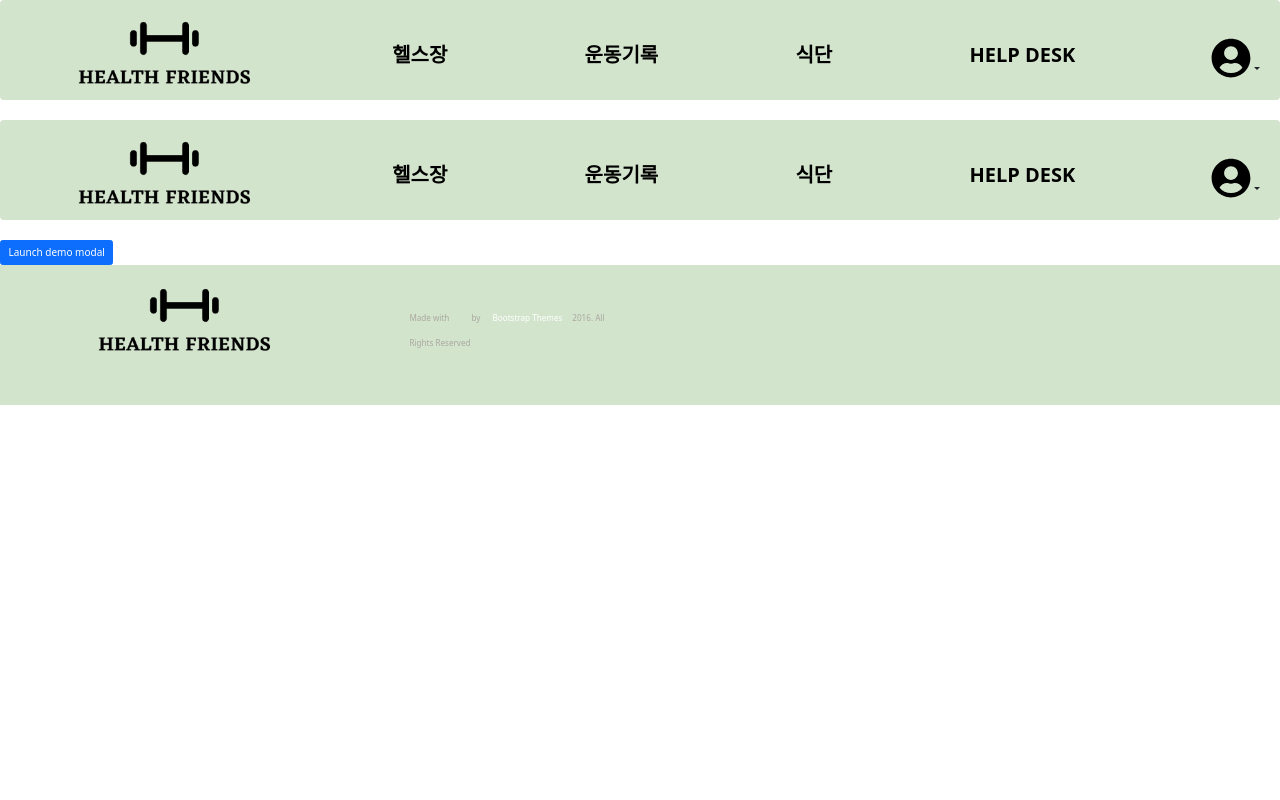
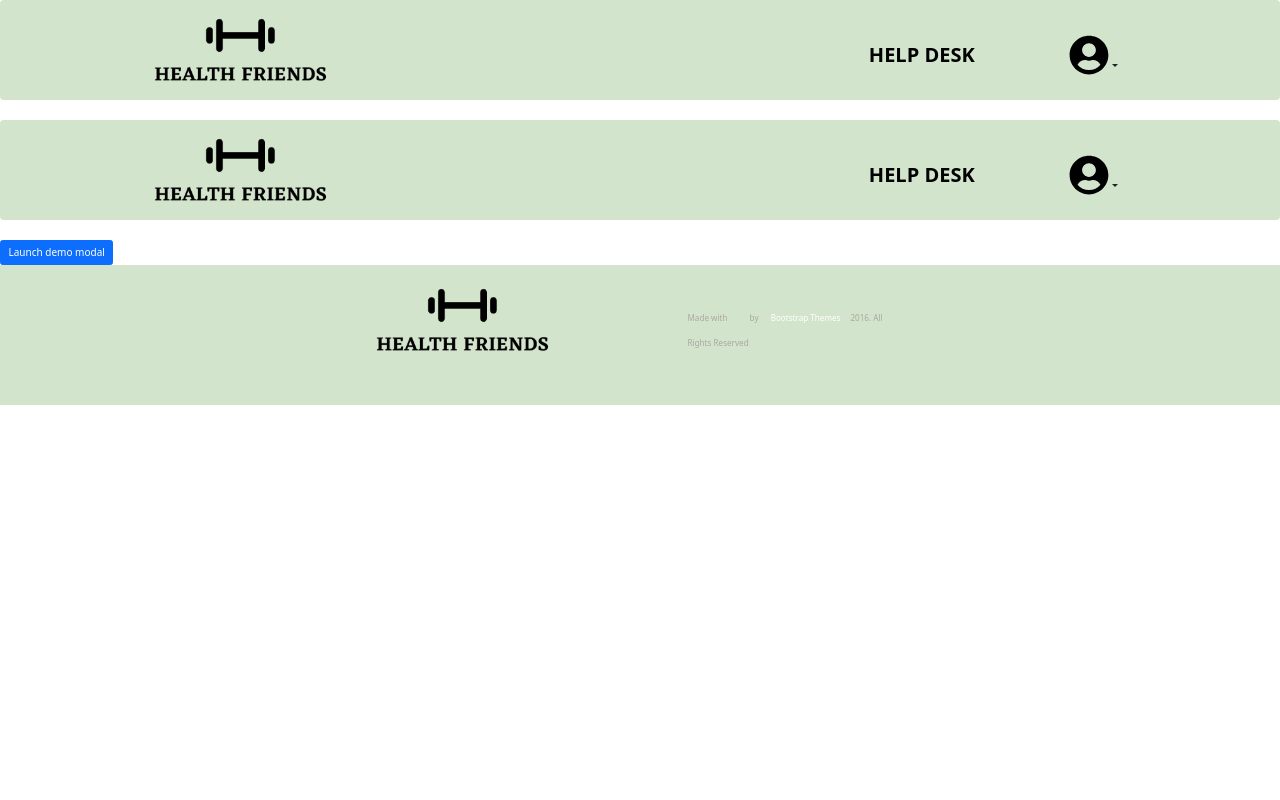
Before and after one commit to yjyjyj1991/health-friends, a React (Create React App) app in the folder Front-end/health-friends-app/: page /foods in a window 1280 px wide. Shown: the top 800 px of the page. Built offline with nearby package versions, Linux system fonts and the light colour scheme.

Commit message:
fix: 로그인/비로그인 메인화면

```diff
--- a/Front-end/health-friends-app/src/App.css
+++ b/Front-end/health-friends-app/src/App.css
@@ -1,5 +1,8 @@
 .App {
     text-align: center;
+    height: 100%;
+    display: flex;
+    flex-direction: column;
 }
 
 .myProfile {
--- a/Front-end/health-friends-app/src/components/Board/Board.js
+++ b/Front-end/health-friends-app/src/components/Board/Board.js
@@ -28,8 +28,8 @@ const Board = () => {
         console.log(Error);})
   },[]);
   return (
-    <div sytle={{minHeight:'100vh'}}>
-      <Header/>
+    <div sytle={{flex: '1'}}>
+      {/* <Header/> */}
       <div className='container_board'>
         <div className='text-center'>
           <h1 style={{ fontSize: '5rem' }}>공지사항</h1>
@@ -86,7 +86,7 @@ const Board = () => {
           </Table>
         </div>
       </div>
-      <Footer/>
+      {/* <Footer/> */}
     </div>
   );
 };
--- a/Front-end/health-friends-app/src/components/Header/Header.css
+++ b/Front-end/health-friends-app/src/components/Header/Header.css
@@ -1,11 +1,30 @@
 .navbar {
   background-color: #D3E4CD;
-  height: 10rem;
+  /* height: 10rem; */
+  /* position: sticky; */
+  width: 100%;
+  min-width: 1250px;
+  height: 100px;
+  top: 0px;
+  left: 0px;
+  right: 0px;
 }
+/* .container-fluid {
+  top: 0px;
+  left: 0px;
+  right: 0px;
+  display: flex;
+  width: 100%;
+  min-width: 1250px;
+  height: 100px;
+  align-items: center;
+  justify-content: space-between;
+} */
 .container {
   display: flex;
   flex-direction: row;
-  flex-wrap: wrap;
+  justify-content: space-between;
+  /* flex-wrap: wrap; */
 }
 .user_img {
   background-color: #D3E4CD;
--- a/Front-end/health-friends-app/src/components/Header/Header.js
+++ b/Front-end/health-friends-app/src/components/Header/Header.js
@@ -30,48 +30,56 @@ const Header = (props) => {
 
   return (
   <nav className="navbar navbar-expand-lg sticky-top">
-    <div className="container">
-      <div className="col-2">
+    <div className="container-fluid">
+      {auth.user && <div className="container d-flex justify-content-between">
         <Link to='/'>
-          <p className="navbar-brand navbar-left m-0 p-0 mb-4" >
-          <img src={logo} alt="logo" style={{height: '7rem'}}/> </p>
+          <img src={logo} alt="logo" style={{height: '7rem'}}/>
         </Link>
-      </div>
-      <div className="col-10">
-        <div className="d-flex justify-content-evenly">
         <Link to='/rooms'>
           <p className="room nav-link" style={{color:'black'} }>헬스장</p>
         </Link>
-          <a className="room nav-link" href="#exercise" style={{color:'black'}}>운동기록</a>
-          {/* <a className="room nav-link" href="#diet" style={{color:'black'}}>식단</a> */}
+        <Link to='/diet'>
+          <p className="room nav-link" style={{color:'black'} }>운동기록</p>
+        </Link>
         <Link to='/diet'>
           <p className="room nav-link" style={{color:'black'} }>식단</p>
         </Link>
         <Link to='/boards'>
           <p className="room nav-link" style={{color:'black'} }>HELP DESK</p>
         </Link>
-        </div>
-      </div>
-      <div className="col-1">
         <Dropdown className="mt-4">
           <Dropdown.Toggle className='user_img' variant="white">
             <FontAwesomeIcon icon={faUserCircle} size="4x" color="black" />
           </Dropdown.Toggle>
-          {auth.user && <Dropdown.Menu className="text-center" align="end">
+          <Dropdown.Menu className="text-center" align="end">
             <Dropdown.Item onClick={changePw} className="mt-3">비밀번호변경</Dropdown.Item>
             <Dropdown.Item onClick={logout} className="mt-3">로그아웃</Dropdown.Item>
-          </Dropdown.Menu>}
-          {!auth.user && <Dropdown.Menu className="text-center" align="end">
+          </Dropdown.Menu>
+        </Dropdown>
+        </div>
+      }
+      {!auth.user && <div className="container d-flex justify-content-between">
+        <Link to='/'>
+          <img src={logo} alt="logo" style={{height: '7rem'}}/>
+        </Link>
+          <p className="room nav-link" style={{color:'black', visibility:'hidden'} }>헬스장</p>
+          <p className="room nav-link" style={{color:'black', visibility:'hidden'} }>운동기록</p>
+          <p className="room nav-link" style={{color:'black', visibility:'hidden'} }>식단</p>
+        <Link to='/boards'>
+          <p className="room nav-link" style={{color:'black'} }>HELP DESK</p>
+        </Link>
+        <Dropdown className="mt-4">
+          <Dropdown.Toggle className='user_img' variant="white">
+            <FontAwesomeIcon icon={faUserCircle} size="4x" color="black" />
+          </Dropdown.Toggle>
+        <Dropdown.Menu className="text-center" align="end">
             <Dropdown.Item  className="mt-3" onClick={handleLogin}>로그인</Dropdown.Item>
             <Dropdown.Item  className="mt-3" onClick={handleSignup}>회원가입</Dropdown.Item>
-          </Dropdown.Menu>}
+          </Dropdown.Menu>
         </Dropdown>
         </div>
+      }
     </div>
-
-
-
-
   </nav>
 
   );
--- a/Front-end/health-friends-app/src/components/Main/Main.js
+++ b/Front-end/health-friends-app/src/components/Main/Main.js
@@ -1,11 +1,19 @@
 import React from "react";
 // import Header from "../Header/Header";
-import Footer from "../Footer/Footer";
+// import Footer from "../Footer/Footer";
 import './Main.css';
+import { Link } from 'react-router-dom';
+import {AuthContext,} from '../account/AuthProvider'
+import {useContext,} from 'react'
 
 // import Button from 'react-bootstrap/Button'
 
-const Main = () => {
+const Main = (props) => {
+  const {setDialog}=props
+  const auth = useContext(AuthContext)
+  function handleLogin(){
+    setDialog('login')
+  }
   return (
     <div>
 
@@ -23,24 +31,20 @@ const Main = () => {
                 color:'black',
                 textDecoration: 'none',  }} href="#login">운동가기</Button> */}
               {/* <Link to="#..."><button color="black" className="start_btn">운동하러 가기</button></Link> */}
-              <button color="black" className="start_btn">운동하러 가기</button>
+              {auth.user && <Link to='/rooms'>
+                <button style={{color:'black'}} className="start_btn">운동하러 가기</button>
+              </Link>}
+              {!auth.user &&
+            //   <Link to='/rooms'>
+                <button style={{color:'black'}} onClick={handleLogin} className="start_btn">운동하러 가기</button>
+            /* </Link> */
+              }
 
           </div>
         </div>
         {/* <div class="d-grid gap-2 col-2 mx-auto"> */}
         <div style={{backgroundColor:'#D3E4CD', height:'15rem'}} >
-
         </div>
-        {/* <div className="second_main">
-          <div className="second_sentence col-6">
-            <p>WHAT<br/>WE<br/>DO<br/></p>
-          </div> */}
-          {/* <div className="col-6">
-            <div>
-              <p>함께하는 홈트</p>
-              <p>여럿이서 함께 할수 있는... 어쩌구 저쩌꾸..</p>
-            </div>
-          </div> */}
           <section id="service" className="service">
             <div className="container">
                 <div className="row">
@@ -107,7 +111,7 @@ const Main = () => {
       </div>
 
 
-      <Footer/>
+      {/* <Footer/> */}
     </div>
   );
 };
--- a/Front-end/health-friends-app/src/room/RoomMain.js
+++ b/Front-end/health-friends-app/src/room/RoomMain.js
@@ -42,7 +42,7 @@ const RoomMain = () => {
                 <RoomListCard/>
             </Container>
 
-            <Footer/>
+
 
         </>
 
```
Lines whose indentation alone changed are shown as unchanged.
